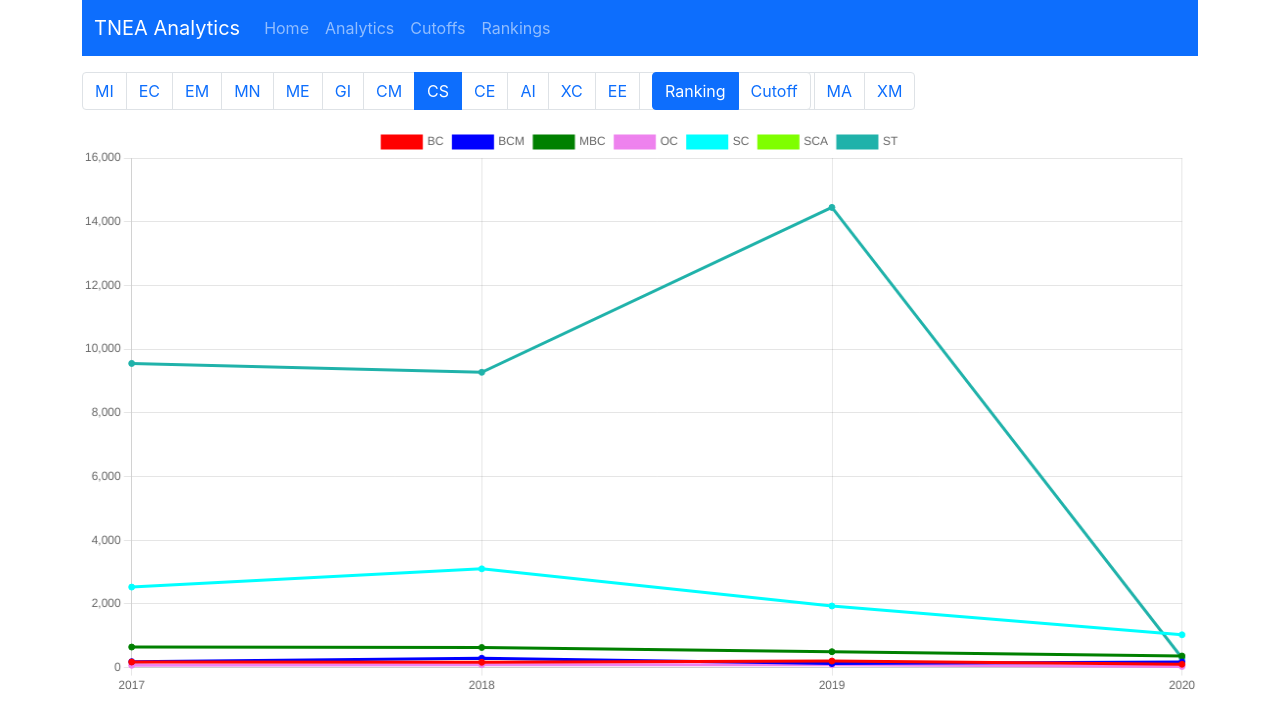
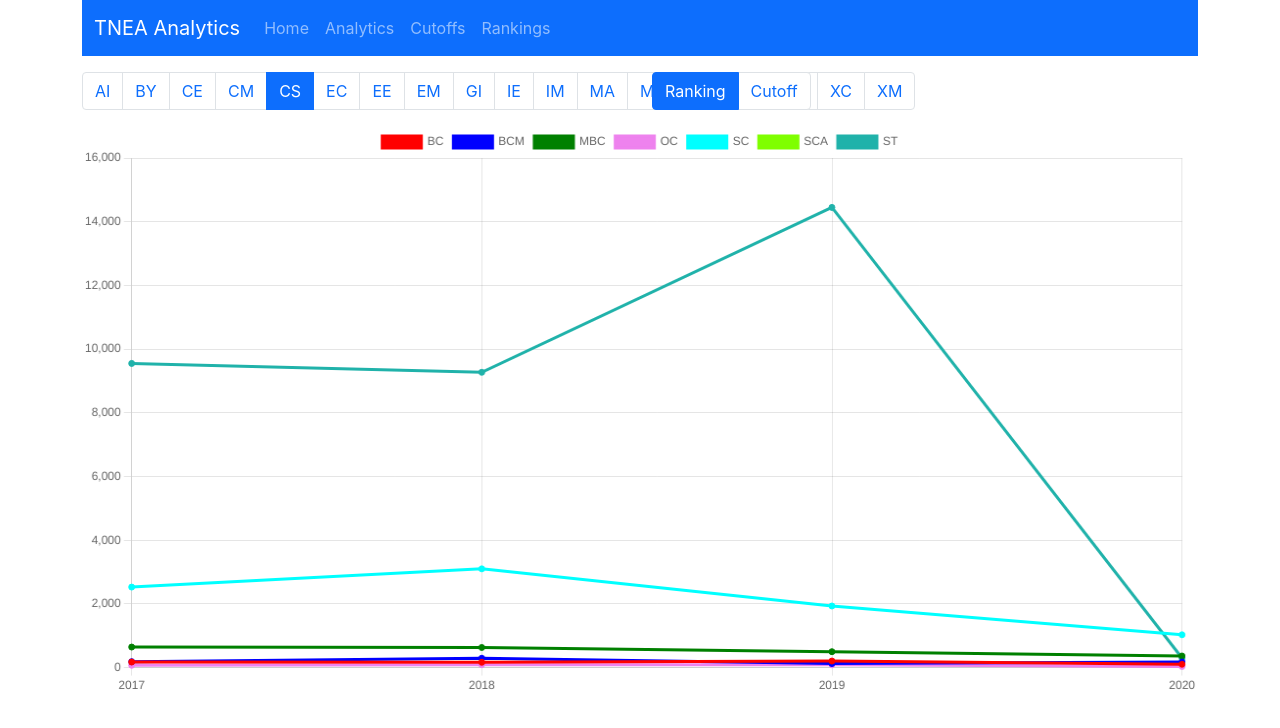
Before and after one commit to anushibin007/tnea-analytics, a React (Vite) app: page /data/analytics/1 in a window 1280 px wide. Shown: the top 728 px of the page. Built offline with nearby package versions, Linux system fonts and the light colour scheme.

Commit message:
The department selector must always be sorted

```diff
--- a/src/components/Analytics.jsx
+++ b/src/components/Analytics.jsx
@@ -84,7 +84,7 @@ const Analytics = () => {
 		});
 		console.log({ labels: labelsStage });
 		console.log({ deptsStage });
-		setDepts(Array.from(deptsStage));
+		setDepts(Array.from(deptsStage).sort());
 		setLabels(labelsStage);
 		setChartDatasets([
 			{
```
